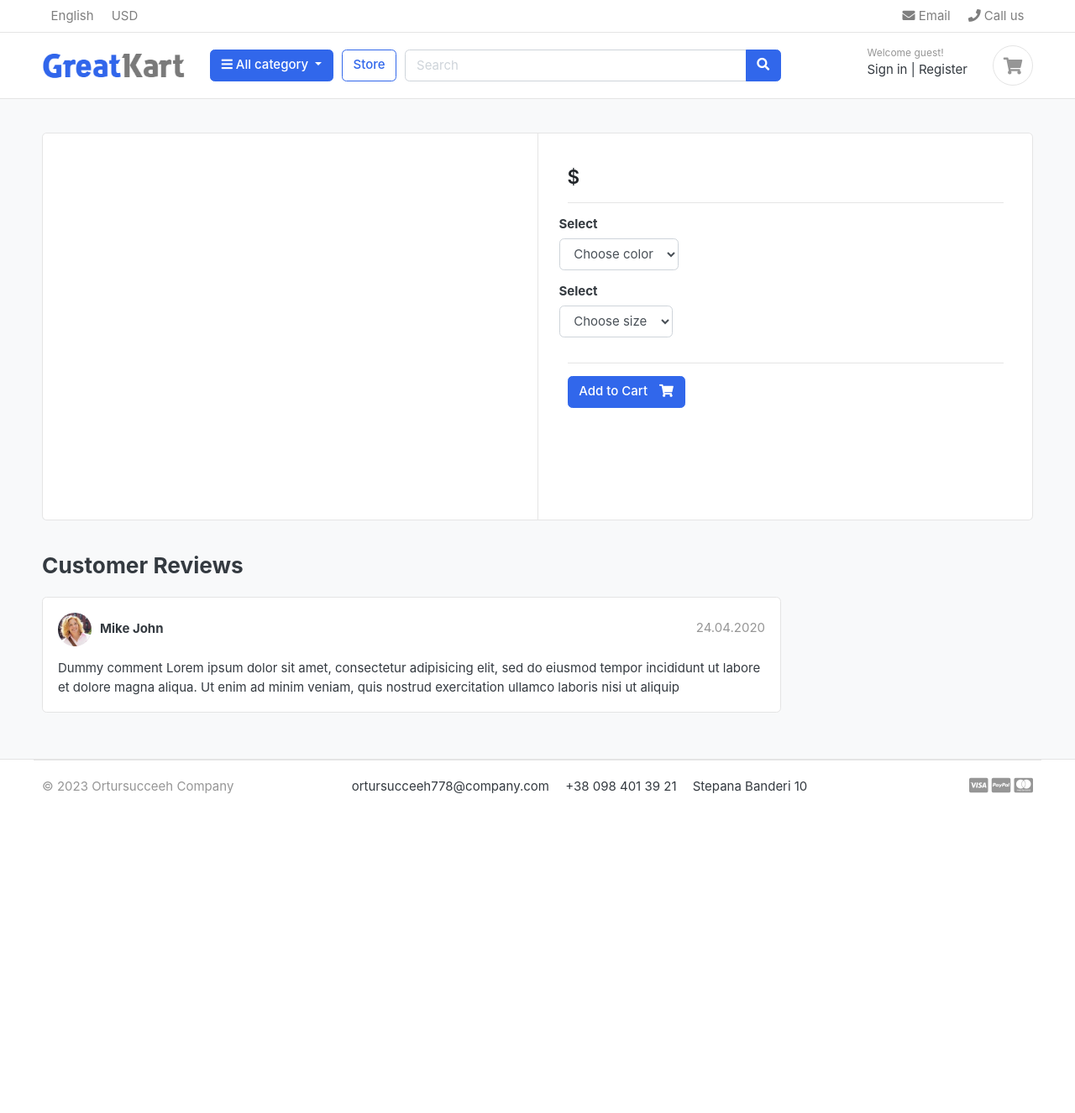
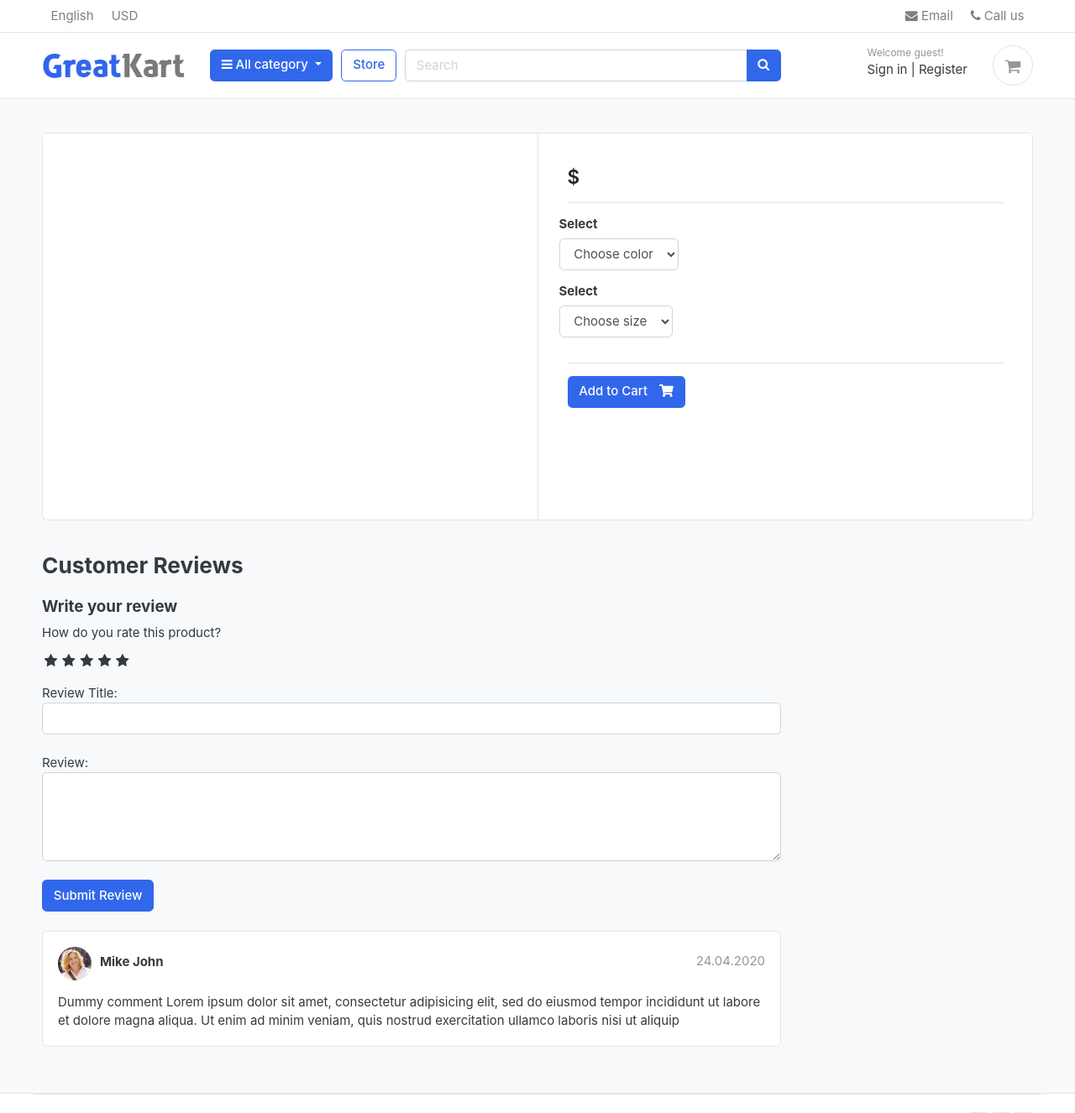
Before and after one commit to ortursucceeh/django-Ecommerce-site, a Django app: template templates/store/product_detail.html in a window 1280 px wide. Shown: the top 1326 px of the page at 84% size. Before the commit the page ends 946 px from the top, so only its background shows below. Run offline with Django 4.2, Linux system fonts and the light colour scheme; the template is opened without the code that fills it, so the values that code supplies are empty; some libraries are stand-ins or nearby versions; some web fonts are replaced.

Commit message:
add review page

```diff
--- /dev/null
+++ b/mysite/static/mysite/css/custom.css
@@ -0,0 +1,38 @@
+/* Hide radio */
+.rate > input {
+    display: none;
+}
+
+.rate  {
+    display: inline-block;
+    border: 0;
+}
+
+.rate > label {
+    float: right;
+}
+
+.rate > label:before {
+    display: inline-block;
+    font-size: 1.1rem;
+    font-family: FontAwesome;
+    content: "\f005";
+    margin: 0;
+    padding: 0.3rem .2rem;
+    cursor: pointer;
+}
+
+.rate .half:before {
+    content: "\f089";
+    position: absolute;;
+    padding-right: 0;
+}
+
+input:checked ~ label, label:hover ~ label {
+    color: #ffb503;
+}
+
+input:checked + label:hover, input:checked ~ label:hover, input:checked ~ label:hover ~ label,
+label:hover ~ input:checked ~ label {
+    color: #cc9000;
+}
--- a/templates/mysite/base.html
+++ b/templates/mysite/base.html
@@ -6,7 +6,6 @@
 <meta http-equiv="pragma" content="no-cache" />
 <meta http-equiv="cache-control" content="max-age=604800" />
 <meta name="viewport" content="width=device-width, initial-scale=1, shrink-to-fit=no">
-
 <title>GreatKart | One of the Biggest Online Shopping Platform</title>
 
 <link href="{% static 'mysite/images/favicon.ico' %}" rel="shortcut icon" type="image/x-icon">
@@ -24,6 +23,9 @@
 <!-- custom style -->
 <link href="{% static 'mysite/css/ui.css' %}" rel="stylesheet" type="text/css"/>
 <link href="{% static 'mysite/css/responsive.css' %}" rel="stylesheet" media="only screen and (max-width: 1200px)" />
+
+<link href="{% static 'mysite/css/custom.css' %}" rel="stylesheet" type="text/css"/>
+<link rel="stylesheet" href="https://cdnjs.cloudflare.com/ajax/libs/font-awesome/4.7.0/css/font-awesome.min.css">
 
 <!-- custom javascript -->
 <script src="{% static 'mysite/js/script.js' %}" type="text/javascript"></script>
--- a/templates/store/product_detail.html
+++ b/templates/store/product_detail.html
@@ -70,13 +70,44 @@
     <br>
 
     <div class="row">
-                <div class="col-md-9">
+      <div class="col-md-9">
 
         <header class="section-heading">
             <h3>Customer Reviews </h3>
 
         </header>
 
+        <form action="" method="POST">
+          {% csrf_token %}
+          <h5>Write your review</h5>
+          <div>
+            <!-- Rating stars-->
+            <label for="">How do you rate this product?</label>
+            <br>
+            <div class="rate">
+              <input type="radio" name="rating" id="rating10" value="5" required><label for="rating10" title="5"></label>
+              <input type="radio" name="rating" id="rating9" value="4.5" required><label for="rating9" title="4.5" class="half"></label>
+              <input type="radio" name="rating" id="rating8" value="4" required><label for="rating8" title="4"></label>
+              <input type="radio" name="rating" id="rating7" value="3.5" required><label for="rating7" title="3.5" class="half"></label>
+              <input type="radio" name="rating" id="rating6" value="3" required><label for="rating6" title="3"></label>
+              <input type="radio" name="rating" id="rating5" value="2.5" required><label for="rating5" title="2.5" class="half"></label>
+              <input type="radio" name="rating" id="rating4" value="2" required><label for="rating4" title="2"></label>
+              <input type="radio" name="rating" id="rating3" value="1.5" required><label for="rating3" title="1.5" class="half"></label>
+              <input type="radio" name="rating" id="rating2" value="1" required><label for="rating2" title="1"></label>
+              <input type="radio" name="rating" id="rating1" value="0.5" required><label for="rating1" title="0.5" class="half"></label>
+            </div>
+            <br>
+            Review Title:
+            <input type="text" class="form-control" name="subject">
+            <br>
+            Review:
+            <textarea name="review" rows="4" class="form-control"></textarea>
+            <br>
+            <input type="submit" value="Submit Review" class="btn btn-primary">
+
+          </div>
+        </form>
+        <br>
         <article class="box mb-3">
             <div class="icontext w-100">
                 <img src="{% static 'mysite/images/avatars/avatar1.jpg'%}" class="img-xs icon rounded-circle">
```
Also changed, not shown: store/forms.py (added, +7 -0 lines).
